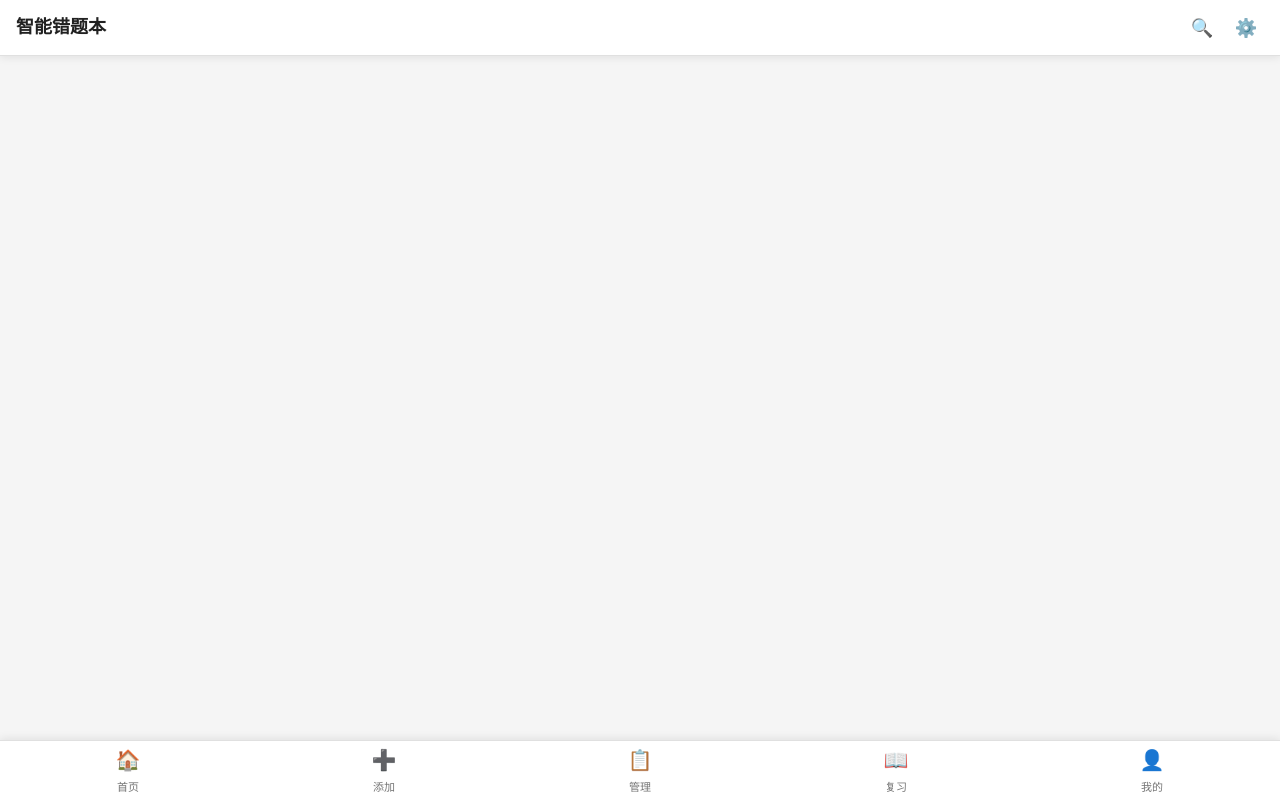
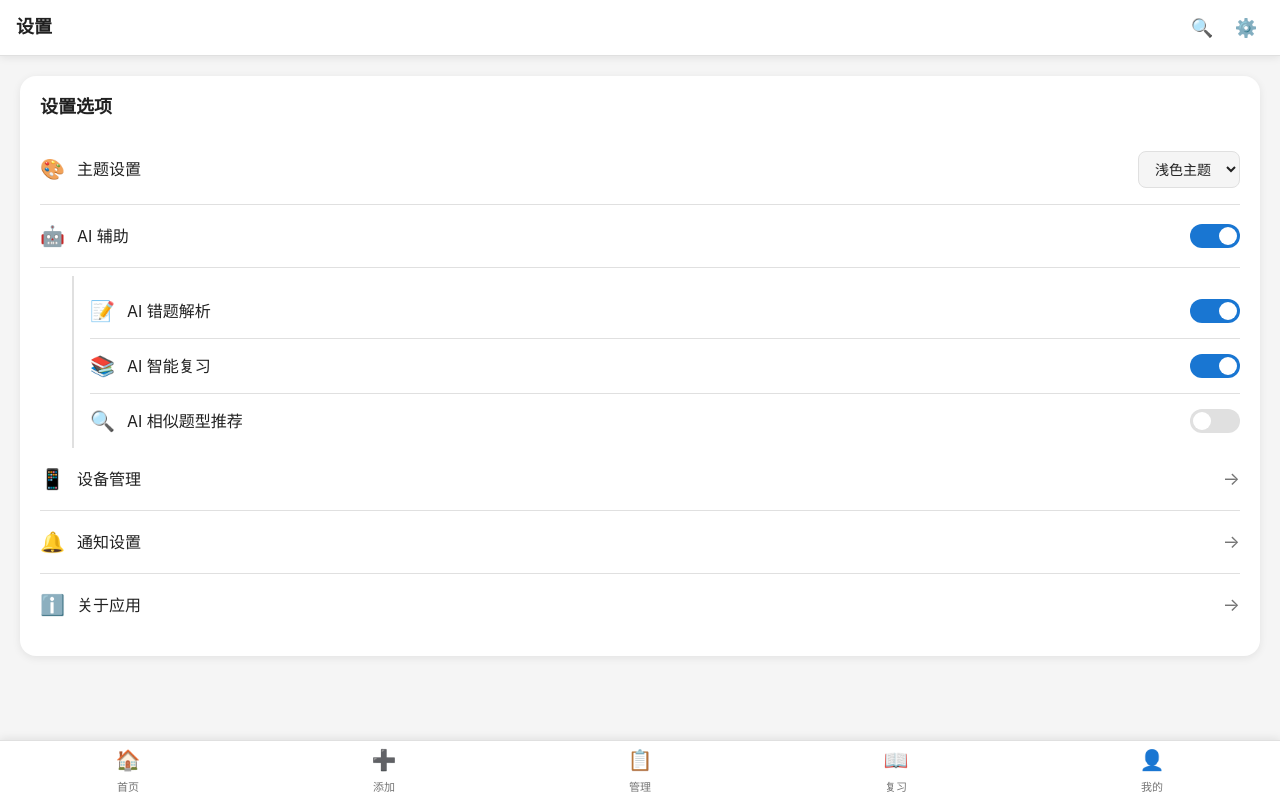
Before and after one commit to zpb911km/SmartErrorNotebook, a Vue app: page /#/settings in a window 1280 px wide. Built offline with nearby package versions, Linux system fonts and the light colour scheme.

Commit message:
将“我的”中的“设置选项”打包为一个独立的组件，可通过头部导航栏中的齿轮图标跳转

```diff
--- a/src/components/TopBar.vue
+++ b/src/components/TopBar.vue
@@ -45,7 +45,7 @@ const handleSearch = () => {
 }
 
 const handleSettings = () => {
-  console.log('打开设置')
+  router.push('/settings')
 }
 </script>
 
--- a/src/router/index.ts
+++ b/src/router/index.ts
@@ -46,6 +46,12 @@ const routes: RouteRecordRaw[] = [
     name: 'Stats',
     component: () => import('../views/Stats.vue'),
     meta: { title: '数据分析' }
+  },
+  {
+    path: '/settings',
+    name: 'Settings',
+    component: () => import('../views/Settings.vue'),
+    meta: { title: '设置' }
   }
 ]
 
--- /dev/null
+++ b/src/views/Settings.vue
@@ -0,0 +1,295 @@
+<template>
+  <div class="settings-page">
+    <div class="settings-section">
+      <h3>设置选项</h3>
+
+      <!-- 主题设置 -->
+      <div class="setting-item">
+        <div class="setting-info">
+          <div class="setting-icon">🎨</div>
+          <div class="setting-name">主题设置</div>
+        </div>
+        <div class="setting-action">
+          <select v-model="theme" class="theme-select" @change="handleThemeChange">
+            <option value="light">浅色主题</option>
+            <option value="dark">深色主题</option>
+            <option value="system">跟随系统</option>
+          </select>
+        </div>
+      </div>
+
+      <!-- AI 选项 -->
+      <div class="setting-item">
+        <div class="setting-info">
+          <div class="setting-icon">🤖</div>
+          <div class="setting-name">AI 辅助</div>
+        </div>
+        <div class="setting-action">
+          <div class="toggle-switch">
+            <input type="checkbox" v-model="aiEnabled" id="aiToggle" @change="handleAiToggle" />
+            <label for="aiToggle" class="toggle-label"></label>
+          </div>
+        </div>
+      </div>
+
+      <!-- AI 选项详情 -->
+      <div v-if="aiEnabled" class="ai-options">
+        <div class="setting-item nested">
+          <div class="setting-info">
+            <div class="setting-icon">📝</div>
+            <div class="setting-name">AI 错题解析</div>
+          </div>
+          <div class="setting-action">
+            <div class="toggle-switch">
+              <input type="checkbox" v-model="aiAnalysis" id="aiAnalysisToggle" />
+              <label for="aiAnalysisToggle" class="toggle-label"></label>
+            </div>
+          </div>
+        </div>
+
+        <div class="setting-item nested">
+          <div class="setting-info">
+            <div class="setting-icon">📚</div>
+            <div class="setting-name">AI 智能复习</div>
+          </div>
+          <div class="setting-action">
+            <div class="toggle-switch">
+              <input type="checkbox" v-model="aiReview" id="aiReviewToggle" />
+              <label for="aiReviewToggle" class="toggle-label"></label>
+            </div>
+          </div>
+        </div>
+
+        <div class="setting-item nested">
+          <div class="setting-info">
+            <div class="setting-icon">🔍</div>
+            <div class="setting-name">AI 相似题型推荐</div>
+          </div>
+          <div class="setting-action">
+            <div class="toggle-switch">
+              <input type="checkbox" v-model="aiRecommend" id="aiRecommendToggle" />
+              <label for="aiRecommendToggle" class="toggle-label"></label>
+            </div>
+          </div>
+        </div>
+      </div>
+
+      <!-- 其他设置 -->
+      <div class="setting-item">
+        <div class="setting-info">
+          <div class="setting-icon">📱</div>
+          <div class="setting-name">设备管理</div>
+        </div>
+        <div class="setting-action">
+          <span class="arrow-icon">→</span>
+        </div>
+      </div>
+
+      <div class="setting-item">
+        <div class="setting-info">
+          <div class="setting-icon">🔔</div>
+          <div class="setting-name">通知设置</div>
+        </div>
+        <div class="setting-action">
+          <span class="arrow-icon">→</span>
+        </div>
+      </div>
+
+      <div class="setting-item">
+        <div class="setting-info">
+          <div class="setting-icon">ℹ️</div>
+          <div class="setting-name">关于应用</div>
+        </div>
+        <div class="setting-action">
+          <span class="arrow-icon">→</span>
+        </div>
+      </div>
+    </div>
+  </div>
+</template>
+
+<script setup lang="ts">
+import { ref } from 'vue'
+
+// 主题设置
+const theme = ref('light')
+
+// AI 选项
+const aiEnabled = ref(true)
+const aiAnalysis = ref(true)
+const aiReview = ref(true)
+const aiRecommend = ref(false)
+
+// 主题切换
+const handleThemeChange = () => {
+  console.log('主题切换为:', theme.value)
+}
+
+// AI 选项切换
+const handleAiToggle = () => {
+  console.log('AI', aiEnabled.value ? '开启' : '关闭')
+}
+</script>
+
+<style scoped>
+.settings-page {
+  padding: 20px;
+  padding-bottom: 80px;
+}
+
+.settings-section {
+  background: var(--card-bg);
+  border-radius: 16px;
+  padding: 20px;
+  box-shadow: 0 2px 8px rgba(0, 0, 0, 0.08);
+}
+
+.settings-section h3 {
+  font-size: 18px;
+  margin: 0 0 16px 0;
+  color: var(--text-primary);
+}
+
+.setting-item {
+  display: flex;
+  justify-content: space-between;
+  align-items: center;
+  padding: 16px 0;
+  border-bottom: 1px solid var(--border-color);
+  transition: background 0.2s;
+}
+
+.setting-item:last-child {
+  border-bottom: none;
+}
+
+.setting-item:hover {
+  background: var(--input-bg);
+  border-radius: 8px;
+  padding: 16px;
+  margin: 0 -16px;
+}
+
+.setting-info {
+  display: flex;
+  align-items: center;
+  gap: 12px;
+}
+
+.setting-icon {
+  font-size: 20px;
+}
+
+.setting-name {
+  font-size: 16px;
+  color: var(--text-primary);
+}
+
+.setting-action {
+  display: flex;
+  align-items: center;
+  gap: 8px;
+}
+
+/* 主题选择器 */
+.theme-select {
+  padding: 8px 12px;
+  border: 1px solid var(--border-color);
+  border-radius: 8px;
+  background: var(--input-bg);
+  color: var(--text-primary);
+  font-size: 14px;
+  cursor: pointer;
+  transition: all 0.3s;
+}
+
+.theme-select:hover {
+  border-color: var(--primary-color);
+}
+
+/* 开关按钮 */
+.toggle-switch {
+  position: relative;
+  width: 50px;
+  height: 24px;
+}
+
+.toggle-switch input {
+  opacity: 0;
+  width: 0;
+  height: 0;
+}
+
+.toggle-label {
+  position: absolute;
+  cursor: pointer;
+  top: 0;
+  left: 0;
+  right: 0;
+  bottom: 0;
+  background-color: var(--border-color);
+  transition: 0.4s;
+  border-radius: 24px;
+}
+
+.toggle-label:before {
+  position: absolute;
+  content: "";
+  height: 18px;
+  width: 18px;
+  left: 3px;
+  bottom: 3px;
+  background-color: white;
+  transition: 0.4s;
+  border-radius: 50%;
+}
+
+input:checked + .toggle-label {
+  background-color: var(--primary-color);
+}
+
+input:checked + .toggle-label:before {
+  transform: translateX(26px);
+}
+
+/* AI 嵌套选项 */
+.ai-options {
+  margin-left: 32px;
+  margin-top: 8px;
+  padding-top: 8px;
+  border-left: 2px solid var(--border-color);
+}
+
+.setting-item.nested {
+  padding: 12px 0;
+  margin-left: 16px;
+}
+
+.setting-item.nested:hover {
+  margin: 0 -16px 0 0;
+  padding: 12px 16px;
+}
+
+/* 箭头图标 */
+.arrow-icon {
+  font-size: 18px;
+  color: var(--text-secondary);
+}
+
+/* 响应式设计 */
+@media (max-width: 768px) {
+  .setting-item {
+    flex-direction: column;
+    align-items: flex-start;
+    gap: 12px;
+  }
+
+  .setting-action {
+    align-self: stretch;
+  }
+
+  .theme-select {
+    width: 100%;
+  }
+}
+</style>
```
